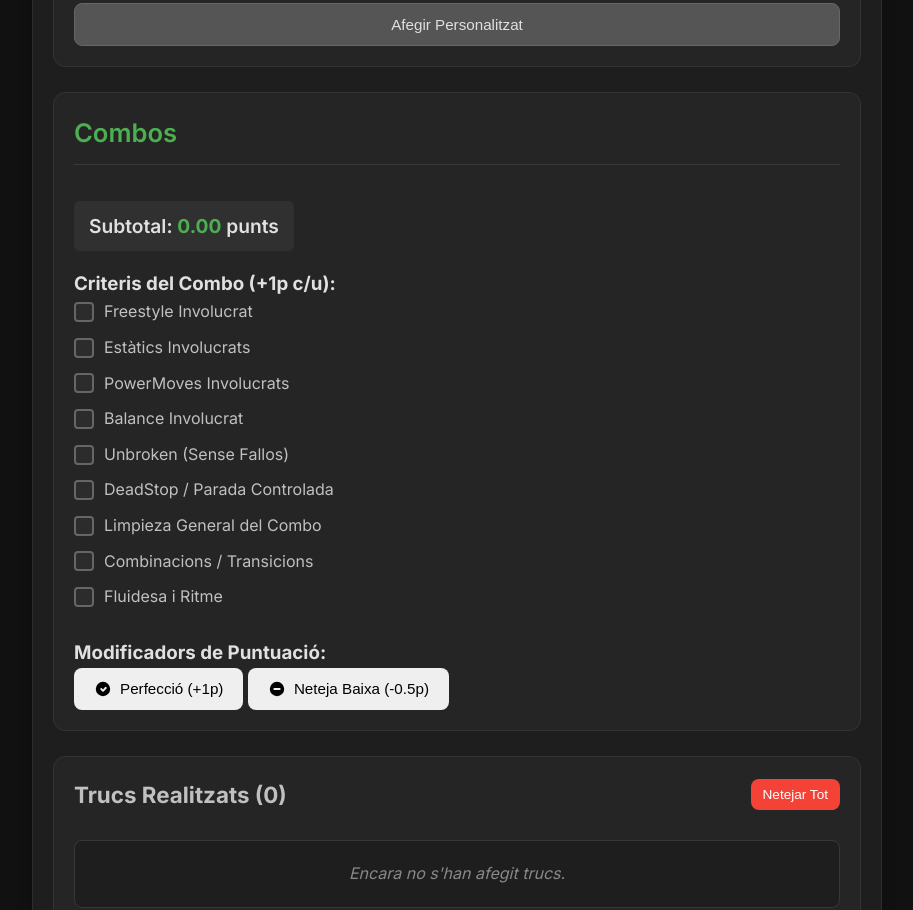
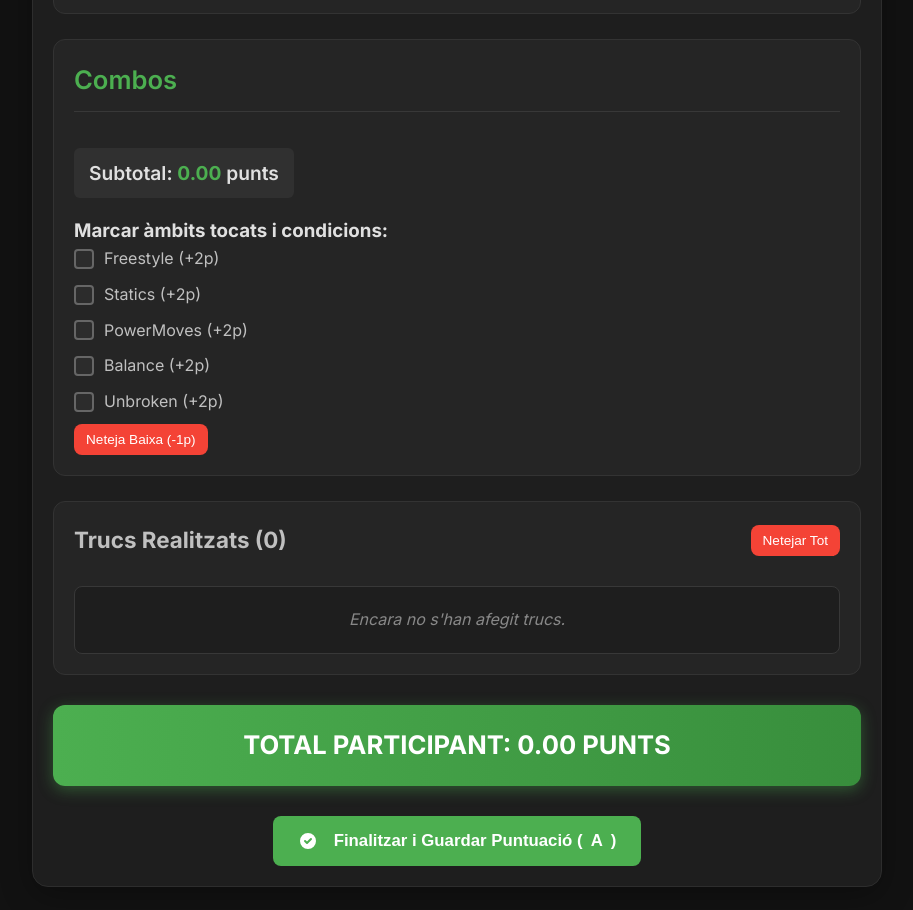
Before and after one commit to chafeksw/SthenosMania, a plain HTML site: page index.html in a window 1280 px wide. Shown: the part 2690-3600 px from the top of the page, without its empty margins (183-1096 px from the left). Drawn offline with Linux system fonts and the light colour scheme.

Commit message:
Update index.html

```diff
--- a/index.html
+++ b/index.html
@@ -48,10 +48,6 @@
                         <label for="cleanlinessRecommended" class="label-modern">Neteja (1-10):</label>
                         <input type="number" id="cleanlinessRecommended" class="input modern-input" min="1" max="10" value="10">
                      </div>
-                     <div class="input-group" id="powermoveRepsRecommendedSection" style="display:none;">
-                        <label for="powermoveRepsRecommended" class="label-modern">Repeticions:</label>
-                        <input type="number" id="powermoveRepsRecommended" class="input modern-input" min="1" value="1">
-                     </div>
                      <button id="addRecommendedTrickButton" class="button button-primary full-width-btn" style="margin-top: 10px;">Afegir Truc Recomanat</button>
                 </div>
             </div>
@@ -67,7 +63,8 @@
                                  <h3>Trucs Recomanats</h3>
                                  <div id="freestyleRecommendedTricks" class="recommended-tricks-grid"></div>
                             </div>
-                            <div id="freestyleRecommendedControlsPlaceholder" class="recommended-controls-placeholder"></div>
+                            <div id="freestyleRecommendedControlsPlaceholder" class="recommended-controls-placeholder">
+                                </div>
                         </div>
                         <div class="custom-trick-adder">
                             <h4>Afegir Truc Personalitzat</h4>
@@ -103,7 +100,8 @@
                                     <select id="staticSuperExtraPoints" class="select modern-select"></select>
                                 </div>
                             </div>
-                            <div id="staticsRecommendedControlsPlaceholder" class="recommended-controls-placeholder"></div>
+                            <div id="staticsRecommendedControlsPlaceholder" class="recommended-controls-placeholder">
+                                </div>
                         </div>
                         <div class="custom-trick-adder">
                             <h4>Afegir Truc Personalitzat</h4>
@@ -125,25 +123,24 @@
                         <p class="area-description"></p>
                         <p class="area-subtotal">Subtotal: <span id="powermovesSubtotal">0.00</span> punts</p>
                         <div class="recommended-tricks-area">
-                            <div id="powermoveSelectorContainer" class="trick-adder-section"></div>
-                            <div id="powermovesRecommendedControlsPlaceholder" class="recommended-controls-placeholder"></div>
+                            <div id="powermoveSelectorContainer" class="trick-adder-section">
+                                </div>
+                            <div id="powermovesRecommendedControlsPlaceholder" class="recommended-controls-placeholder">
+                                </div>
                         </div>
                          <div class="flex-center-items bonus-checkbox">
-                            <input type="checkbox" id="pm_more_than_5_reps" class="custom-checkbox"> <label for="pm_more_than_5_reps">Repeticions > 5 (+1p)</label>
+                            <input type="checkbox" id="pm_more_than_5_reps" class="custom-checkbox">
+                            <label for="pm_more_than_5_reps">Combo de més de 5 repeticions (+1p)</label>
                         </div>
                         <div class="custom-trick-adder">
                             <h4>Afegir PowerMove Personalitzat</h4>
-                            <p class="small-info">El cost base ha de reflectir la dificultat intrínseca per repetició.</p>
+                            <p class="small-info">El cost base ha de reflectir la dificultat intrínseca.</p>
                             <input type="text" id="customPowermovesTrickName" placeholder="Nom del truc" class="input modern-input">
                             <input type="number" id="customPowermovesTrickCost" placeholder="Cost per rep." class="input modern-input" min="0" step="0.01">
                             <div class="input-group-inline">
                                <label for="customPowermovesTrickCleanliness">Neteja (1-10):</label>
                                <input type="number" id="customPowermovesTrickCleanliness" class="input modern-input" min="1" max="10" value="10">
                             </div>
-                            <div class="input-group-inline">
-                                <label for="customPowermovesTrickReps">Repeticions:</label>
-                                <input type="number" id="customPowermovesTrickReps" class="input modern-input" min="1" value="1">
-                             </div>
                             <button id="addCustomPowermovesTrickButton" class="button button-secondary full-width-btn">Afegir Personalitzat</button>
                         </div>
                     </div>
@@ -160,7 +157,8 @@
                                  <h3>Trucs Recomanats</h3>
                                  <div id="balanceRecommendedTricks" class="recommended-tricks-grid"></div>
                             </div>
-                            <div id="balanceRecommendedControlsPlaceholder" class="recommended-controls-placeholder"></div>
+                            <div id="balanceRecommendedControlsPlaceholder" class="recommended-controls-placeholder">
+                                </div>
                         </div>
                         <div class="custom-trick-adder">
                             <h4>Afegir Truc Personalitzat</h4>
@@ -181,28 +179,14 @@
                         <h2 class="area-title">Combos</h2>
                         <p class="area-description"></p>
                         <p class="area-subtotal">Subtotal: <span id="combosSubtotal">0.00</span> punts</p>
-                        <div class="combo-options-grid">
-                            <h3>Criteris del Combo (+1p c/u):</h3>
-                            <div class="checkbox-group"><input type="checkbox" id="comboCritFreestyle" data-points="1" class="custom-checkbox"> <label for="comboCritFreestyle">Freestyle Involucrat</label></div>
-                            <div class="checkbox-group"><input type="checkbox" id="comboCritStatics" data-points="1" class="custom-checkbox"> <label for="comboCritStatics">Estàtics Involucrats</label></div>
-                            <div class="checkbox-group"><input type="checkbox" id="comboCritPowermoves" data-points="1" class="custom-checkbox"> <label for="comboCritPowermoves">PowerMoves Involucrats</label></div>
-                            <div class="checkbox-group"><input type="checkbox" id="comboCritBalance" data-points="1" class="custom-checkbox"> <label for="comboCritBalance">Balance Involucrat</label></div>
-                            <div class="checkbox-group"><input type="checkbox" id="comboCritUnbroken" data-points="1" class="custom-checkbox"> <label for="comboCritUnbroken">Unbroken (Sense Fallos)</label></div>
-                            <div class="checkbox-group"><input type="checkbox" id="comboCritDeadStop" data-points="1" class="custom-checkbox"> <label for="comboCritDeadStop">DeadStop / Parada Controlada</label></div>
-                            <div class="checkbox-group"><input type="checkbox" id="comboCritCleanExecution" data-points="1" class="custom-checkbox"> <label for="comboCritCleanExecution">Limpieza General del Combo</label></div>
-                            <div class="checkbox-group"><input type="checkbox" id="comboCritCombinations" data-points="1" class="custom-checkbox"> <label for="comboCritCombinations">Combinacions / Transicions</label></div>
-                            <div class="checkbox-group"><input type="checkbox" id="comboCritFluidity" data-points="1" class="custom-checkbox"> <label for="comboCritFluidity">Fluidesa i Ritme</label></div>
-                        </div>
-                        <div class="combo-modifiers">
-                            <h3>Modificadors de Puntuació:</h3>
-                            <button id="comboAddPerfectionPoint" class="button button-combo-modifier positive-modifier">
-                                <svg xmlns="http://www.w3.org/2000/svg" viewBox="0 0 20 20" fill="currentColor" width="18" height="18"><path fill-rule="evenodd" d="M10 18a8 8 0 100-16 8 8 0 000 16zm3.707-8.707a1 1 0 00-1.414-1.414L10 10.586 8.707 9.293a1 1 0 00-1.414 1.414l2 2a1 1 0 001.414 0l4-4z" clip-rule="evenodd" /></svg>
-                                Perfecció (+1p)
-                            </button>
-                            <button id="comboApplyLowCleanlinessPenalty" class="button button-combo-modifier negative-modifier">
-                                <svg xmlns="http://www.w3.org/2000/svg" viewBox="0 0 20 20" fill="currentColor" width="18" height="18"><path fill-rule="evenodd" d="M10 18a8 8 0 100-16 8 8 0 000 16zM7 9a1 1 0 000 2h6a1 1 0 100-2H7z" clip-rule="evenodd" /></svg>
-                                Neteja Baixa (-0.5p)
-                            </button>
+                        <div class="combo-options">
+                            <h3>Marcar àmbits tocats i condicions:</h3>
+                            <div class="checkbox-group"><input type="checkbox" id="comboFreestyle" data-area="freestyle" class="custom-checkbox"> <label for="comboFreestyle">Freestyle (+2p)</label></div>
+                            <div class="checkbox-group"><input type="checkbox" id="comboStatics" data-area="statics" class="custom-checkbox"> <label for="comboStatics">Statics (+2p)</label></div>
+                            <div class="checkbox-group"><input type="checkbox" id="comboPowermoves" data-area="powermoves" class="custom-checkbox"> <label for="comboPowermoves">PowerMoves (+2p)</label></div>
+                            <div class="checkbox-group"><input type="checkbox" id="comboBalance" data-area="balance" class="custom-checkbox"> <label for="comboBalance">Balance (+2p)</label></div>
+                            <div class="checkbox-group"><input type="checkbox" id="comboUnbroken" class="custom-checkbox"> <label for="comboUnbroken">Unbroken (+2p)</label></div>
+                            <button id="applyComboPenalty" class="button button-destructive small-btn">Neteja Baixa (-1p)</button>
                         </div>
                     </div>
                 </div>
@@ -235,7 +219,8 @@
         <div id="scoreSummarySection" class="score-summary-section card" style="display:none;">
             <div class="card-content">
                 <h2 id="summaryParticipantName">Resum Participant X</h2>
-                <div id="scoreTableContainer" class="table-responsive"></div>
+                <div id="scoreTableContainer" class="table-responsive">
+                    </div>
                 <button id="downloadCsvButton" class="button button-secondary">
                     <svg xmlns="http://www.w3.org/2000/svg" viewBox="0 0 20 20" fill="currentColor" width="20" height="20"><path d="M2.5 13.5V12h15v1.5a2 2 0 01-2 2H4.5a2 2 0 01-2-2zm15-3.5H2.5V8A2.5 2.5 0 015 5.5h10A2.5 2.5 0 0117.5 8v2zM5 5.5A2.5 2.5 0 012.5 8v2h15V8a2.5 2.5 0 00-2.5-2.5H5zM10 11a1.5 1.5 0 100-3 1.5 1.5 0 000 3z" clip-rule="evenodd" /><path d="M2 0a2 2 0 00-2 2v16a2 2 0 002 2h16a2 2 0 002-2V2a2 2 0 00-2-2H2zm14.5 13.5V12h-13v1.5a.5.5 0 00.5.5h12a.5.5 0 00.5-.5zm0-3.5h-13V8c0-.827.673-1.5 1.5-1.5h10c.827 0 1.5.673 1.5 1.5v2z" fill-rule="evenodd" /></svg>
                     Descarregar CSV
@@ -243,8 +228,8 @@
                  <button id="judgeNextParticipantButton" class="button button-primary">Puntuar Següent / Modificar</button>
             </div>
         </div>
+
     </div>
     <div class="toast-notification" id="toastNotification">Missatge</div>
-    <script src="script.js"></script>
-</body>
+    <script src="script.js"></script></body>
 </html>
```
